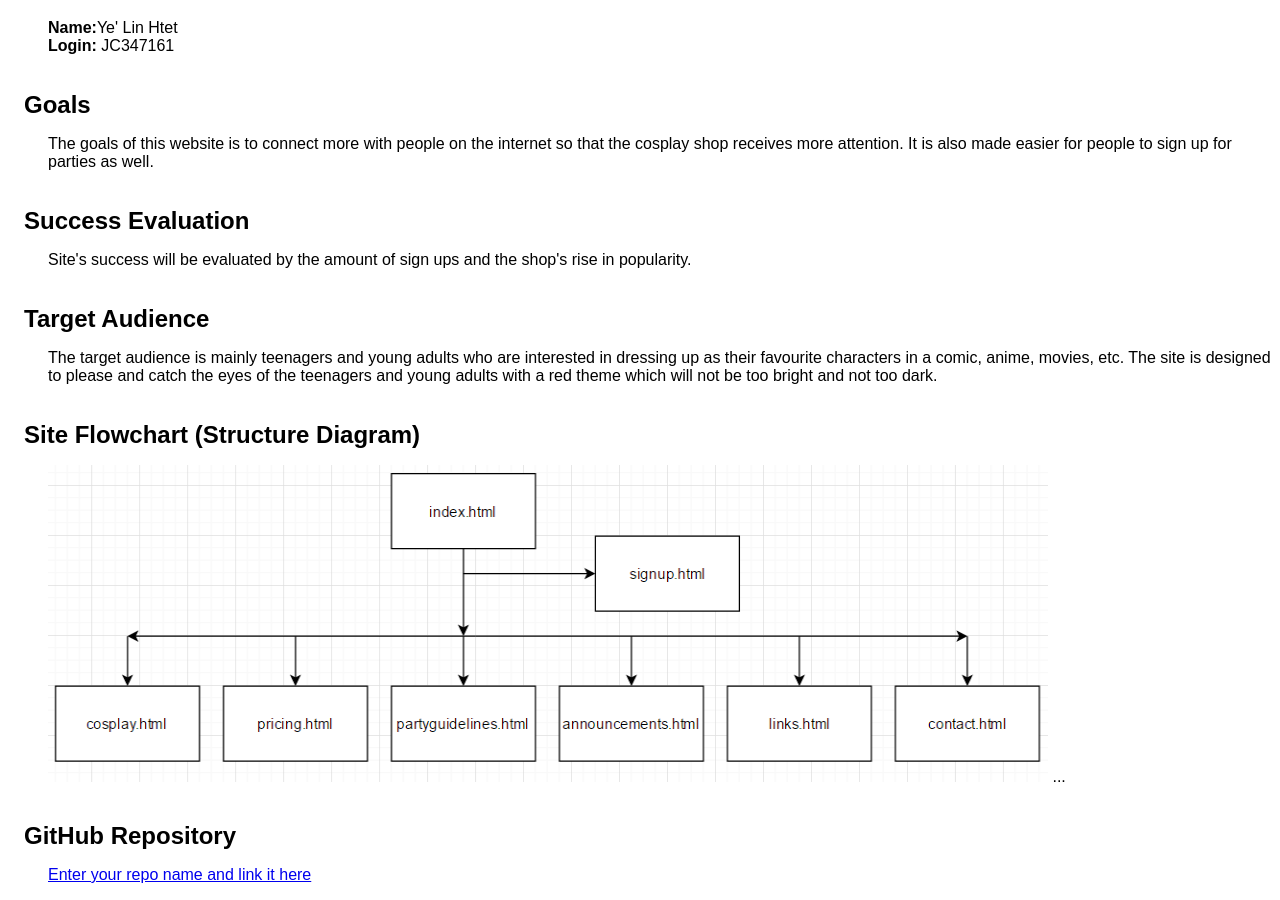
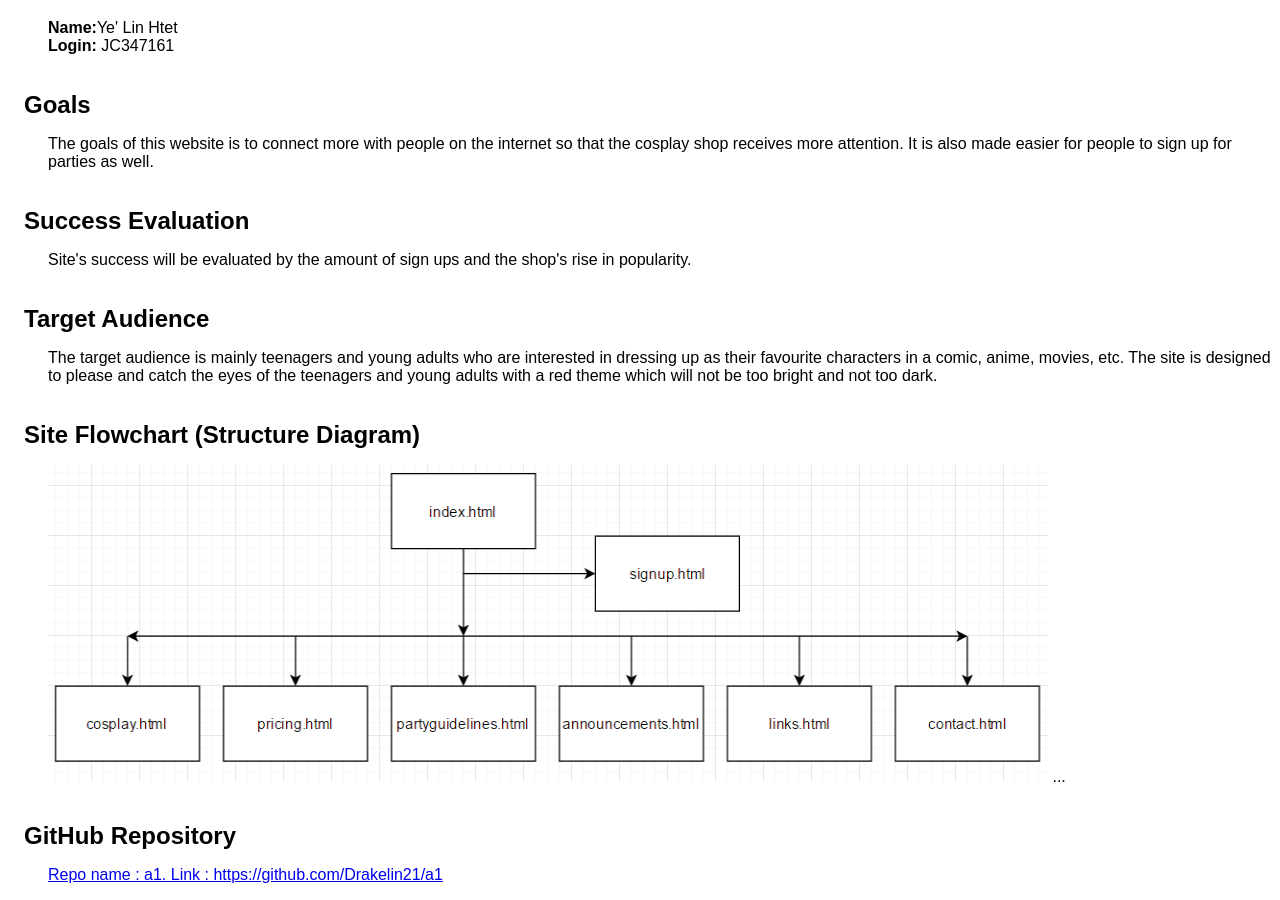
Before and after one commit to Drakelin21/a1, a plain HTML site: page plan.html in a window 1280 px wide. Shown: the part 61-961 px from the top of the page. Drawn offline with Linux system fonts and the light colour scheme.

Commit message:
plan
added

```diff
--- a/plan.html
+++ b/plan.html
@@ -23,6 +23,6 @@
 <h2>Site Flowchart (Structure Diagram)</h2>
 <p><img src="images/flowcharts.PNG" width="1000" height="317" alt="Site Flowchart"> ... </p>
 <h2>GitHub Repository</h2>
-<p><a href="http://github.com/...">Enter your repo name and link it here</a></p>
+<p><a href="https://github.com/Drakelin21/a1">Repo name : a1. Link : https://github.com/Drakelin21/a1</a></p>
 </body>
 </html>
```
